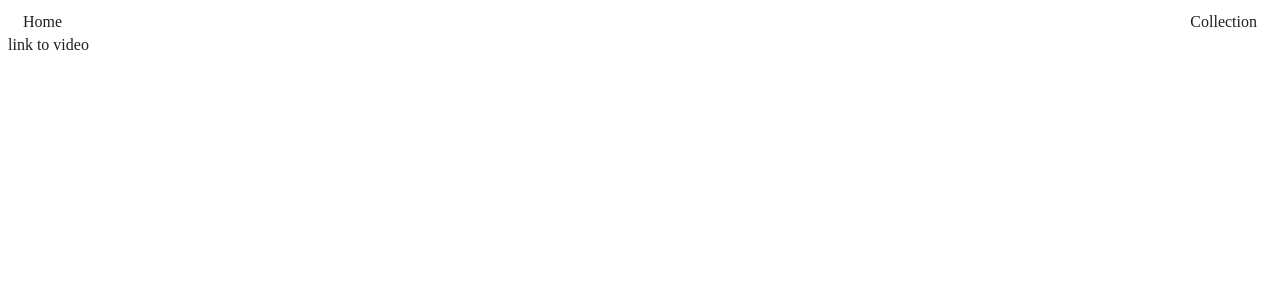
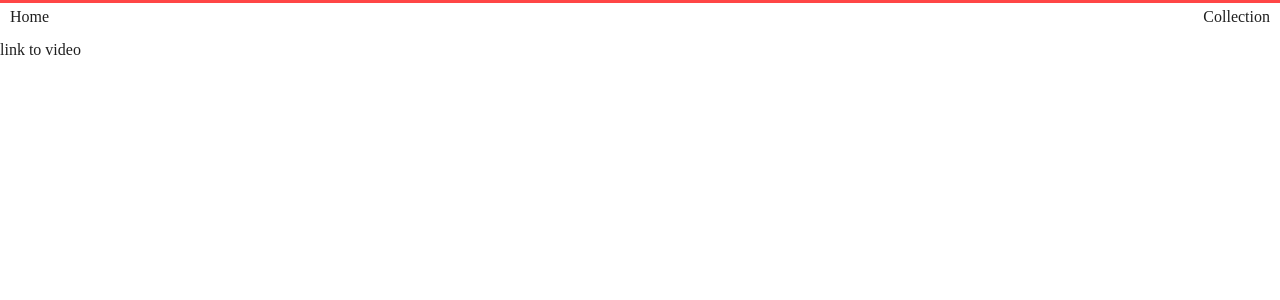
Before and after one commit to jananigel/angular-video-youtube, an Angular app: page /home in a window 1280 px wide. Shown: the top 300 px of the page. Built offline with nearby package versions, Linux system fonts and the light colour scheme.

Commit message:
feat: remove body margin and add border-top for navigation

```diff
--- a/src/app/modules/components/main-navigation/navigation/main-navigation.component.scss
+++ b/src/app/modules/components/main-navigation/navigation/main-navigation.component.scss
@@ -1,6 +1,7 @@
 :host {
   display: flex;
   justify-content: space-between;
-  padding: 5px;
-  margin: 0 010px;
+  padding: 5px 10px;
+  margin: 0 0 10px;
+  border-top: 3px solid var(--main-color);
 }
--- a/src/styles.scss
+++ b/src/styles.scss
@@ -6,9 +6,19 @@
   --main-font-color: #1f1f1f;
   --scroll-bar-color: #d3d3d3;
   --scroll-bar-background: #b3b3b3;
+  --main-color: #ff4646;
+}
+
+body {
+  margin: 0;
+  padding: 0;
 }
 
 a {
   text-decoration: none;
   color: var(--main-font-color);
 }
+
+ul {
+  list-style: none;
+}
```
